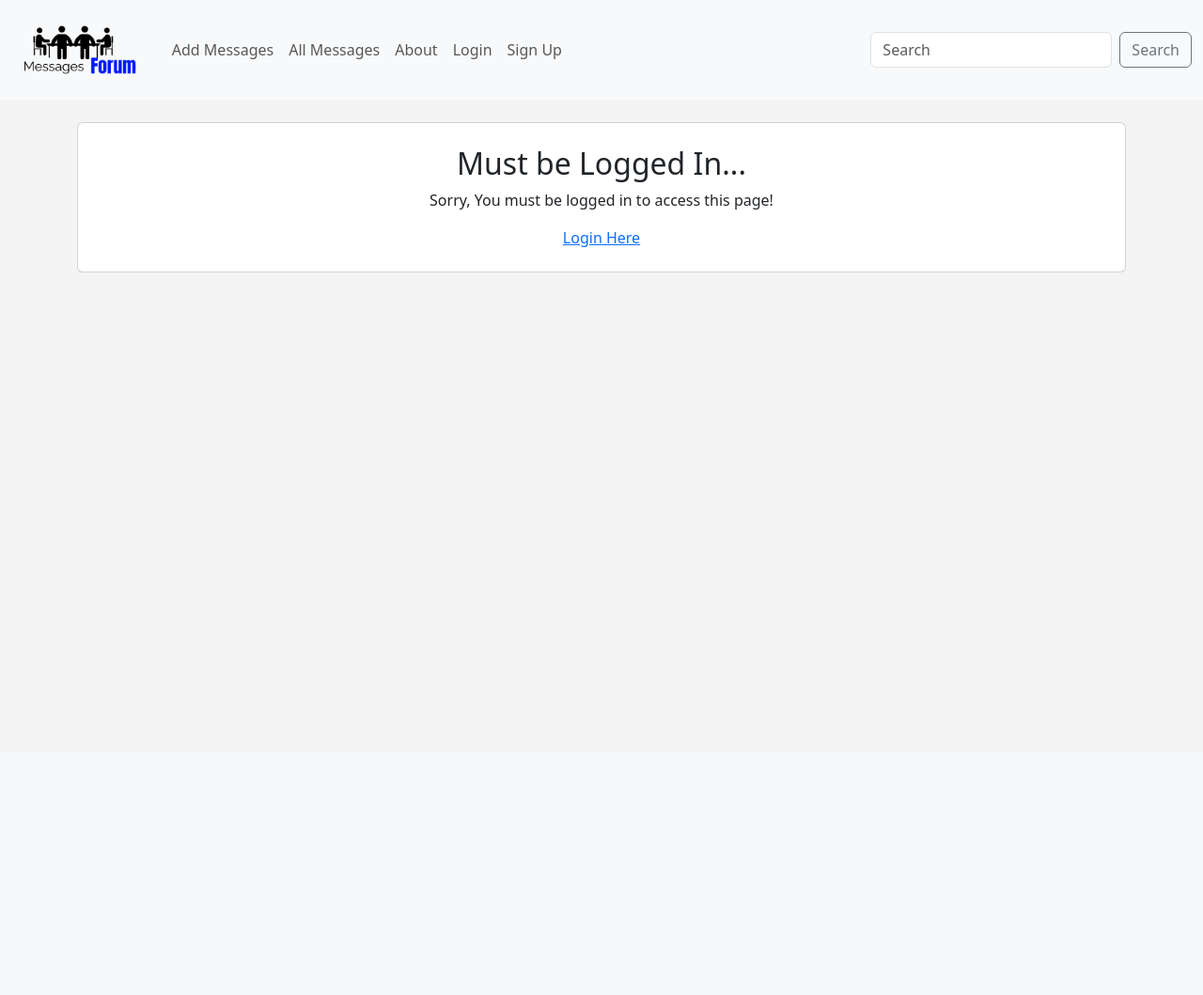
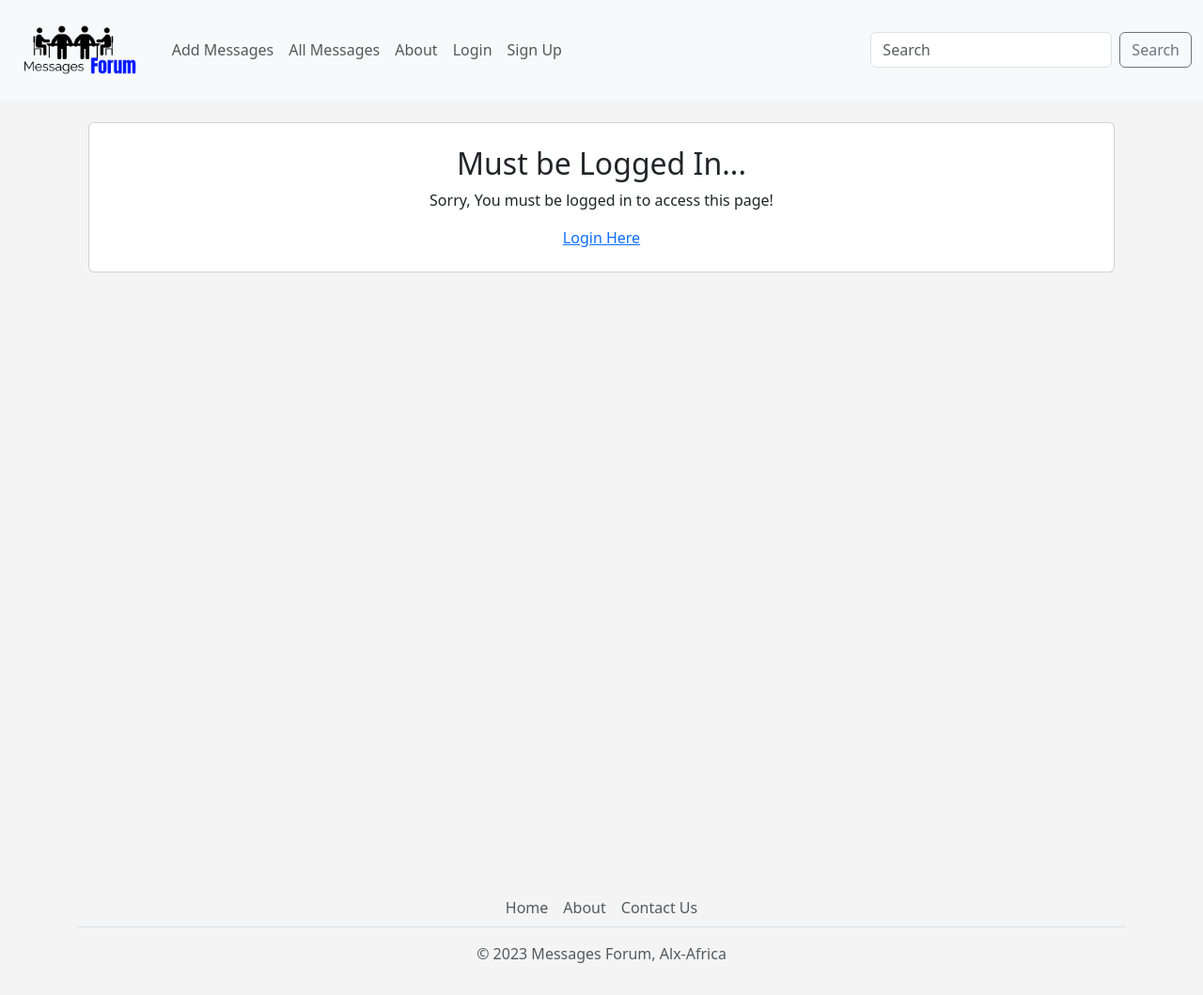
Before and after one commit to Amanuel2000/Message-Forum-Site, a Flask app: page /add-post in a window 1280 px wide. Shown: the whole page at 94% size. Before the commit the page ends 290 px from the top, so only its background shows below. Run offline with Flask 3, Linux system fonts and the light colour scheme; some libraries are stand-ins or nearby versions.

Commit message:
add footer

```diff
--- a/templates/add_post.html
+++ b/templates/add_post.html
@@ -29,6 +29,7 @@ get_flashed_messages() %}
 </div>
 {%else%}
 
+<div class="container vh-100">
 	<div class="card mb-3">
 		<div class="row row-cols-1 no-gutters text-center p-4">
 			<h2>Must be Logged In...</h2>
@@ -37,5 +38,5 @@ get_flashed_messages() %}
 			<a href="{{url_for('login')}}">Login Here</a>
 		</div>
 	</div>
-
+</div>
 {%endif%} {% endblock %}
--- a/templates/base.html
+++ b/templates/base.html
@@ -22,6 +22,7 @@
     <br />
     <div class="container">{% block content %} {% endblock %}</div>
 
+    {% include 'footer.html' %}
     <script
       src="https://cdn.jsdelivr.net/npm/bootstrap@5.3.0-alpha1/dist/js/bootstrap.bundle.min.js"
       integrity="sha384-w76AqPfDkMBDXo30jS1Sgez6pr3x5MlQ1ZAGC+nuZB+EYdgRZgiwxhTBTkF7CXvN"
--- /dev/null
+++ b/templates/footer.html
@@ -0,0 +1,16 @@
+<div class="container">
+	<footer class="py-3 mt-auto">
+		<ul class="nav justify-content-center border-bottom mb-3">
+			<li class="nav-item">
+				<a href="{{url_for('index')}}" class="nav-link px-2 text-muted">Home</a>
+			</li>
+			<li class="nav-item">
+				<a href="{{url_for('about')}}" class="nav-link px-2 text-muted">About</a>
+			</li>
+			<li class="nav-item">
+				<a href="{{url_for('about')}}" class="nav-link px-2 text-muted">Contact Us</a>
+			</li>
+		</ul>
+		<p class="text-center text-muted">&copy; 2023 Messages Forum, Alx-Africa</p>
+	</footer>
+</div>
--- a/templates/navbar.html
+++ b/templates/navbar.html
@@ -31,7 +31,7 @@
         </li>
         {% if current_user.id == 17%}
         <li class="nav-item">
-          <a class="nav-link" href="{{ url_for('admin')}}">Adminstrator</a>
+          <a class="nav-link" href="{{ url_for('admin')}}">Administrator</a>
         </li>
         <li class="nav-item">
           <a class="nav-link" href="{{ url_for('add_user')}}">Add User</a>
```
Lines whose indentation alone changed are shown as unchanged.
